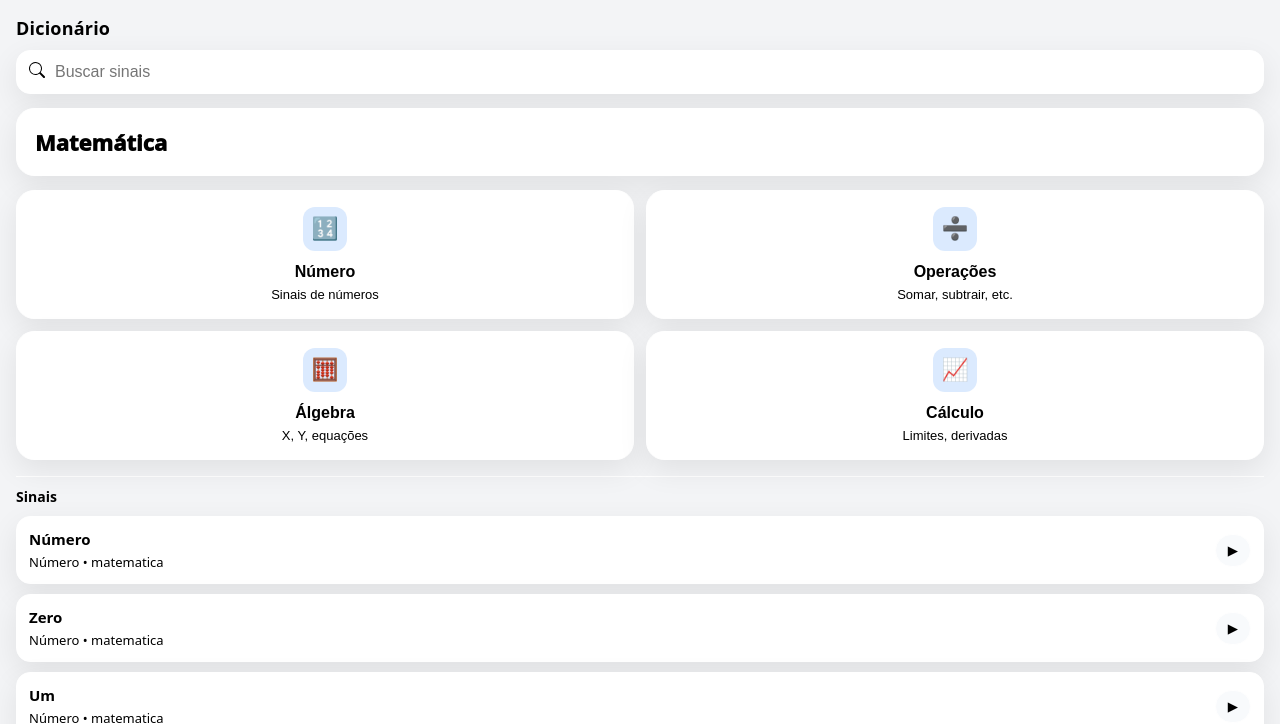
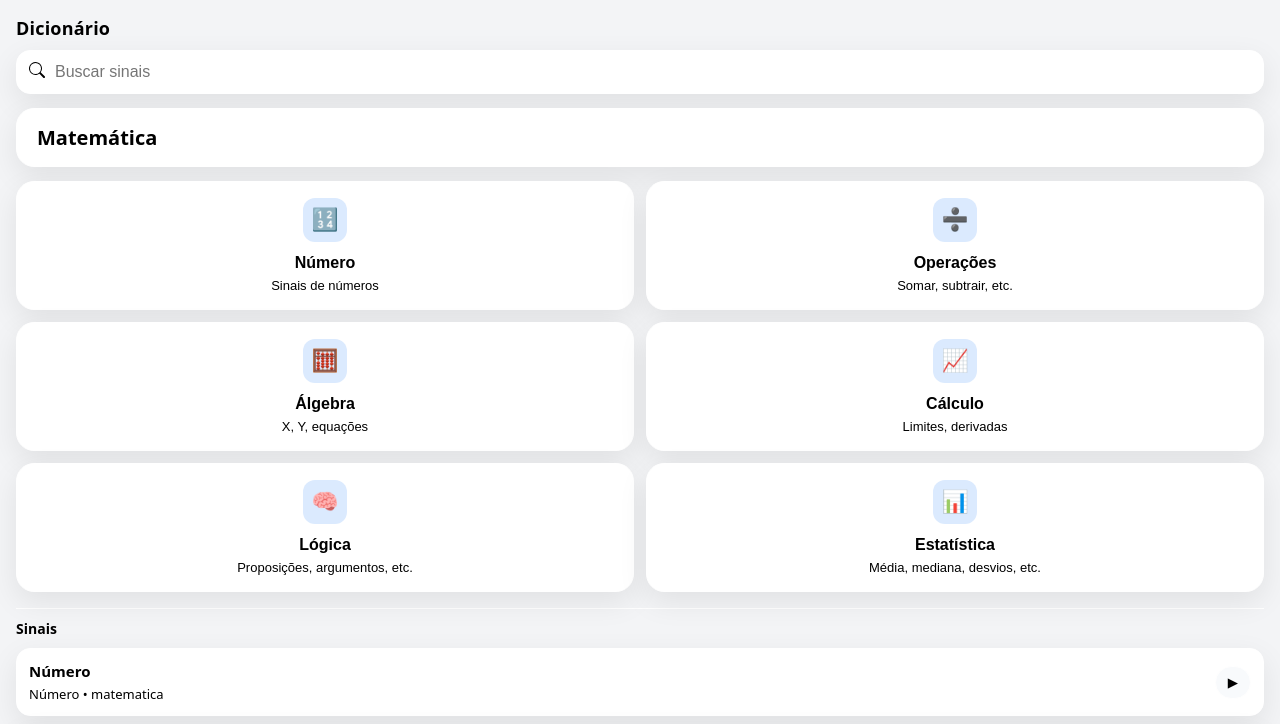
Before and after one commit to Flamilani/app-matlibras, a plain HTML site: page index.html in a window 1280 px wide. Both pictures are taken after a click on the button "Dicionário". Shown: the top 724 px of the page. Drawn offline with Linux system fonts and the light colour scheme.

Commit message:
feat: Implement a dictionary screen component

```diff
--- a/components/screen-dict.js
+++ b/components/screen-dict.js
@@ -51,6 +51,8 @@ class ScreenDict extends HTMLElement {
         operacoes: "➗",
         algebra: "🧮",
         calculo: "📈",
+        logica: "🧠",
+        estatistica: "📊",
       };
       const catIcon = iconsMap[cat.id] || "📘";
 
--- a/data.json
+++ b/data.json
@@ -3,7 +3,9 @@
     { "id": "numero", "title": "Número", "subtitle": "Sinais de números" },
     { "id": "operacoes", "title": "Operações", "subtitle": "Somar, subtrair, etc." },
     { "id": "algebra", "title": "Álgebra", "subtitle": "X, Y, equações" },
-    { "id": "calculo", "title": "Cálculo", "subtitle": "Limites, derivadas" }
+    { "id": "calculo", "title": "Cálculo", "subtitle": "Limites, derivadas" },
+    { "id": "logica", "title": "Lógica", "subtitle": "Proposições, argumentos, etc." },
+    { "id": "estatistica", "title": "Estatística", "subtitle": "Média, mediana, desvios, etc." }
   ],
   "signals": [
     { "id": "s1", "term": "Número", "category": "numero", "topic": "matematica", "video": "" },
--- a/styles/screen-dict.css
+++ b/styles/screen-dict.css
@@ -8,6 +8,7 @@
   background: var(--card);
   box-shadow: var(--shadow);
 }
+
 .top-search input {
   flex: 1;
   border: none;
@@ -22,12 +23,14 @@
   border: 1px solid var(--line);
   border-radius: var(--radius);
   box-shadow: var(--shadow);
-  padding: 18px;
+  padding: 15px;
+  padding-left: 20px;
 }
+
 .hero__title {
   margin: 0;
-  font-size: 22px;
-  font-weight: 1000;
+  font-size: 20px;
+  font-weight: 700;
 }
 
 .grid {
@@ -36,6 +39,7 @@
   grid-template-columns: 1fr 1fr;
   gap: 12px;
 }
+
 .grid-card {
   background: var(--card);
   border: 1px solid var(--line);
@@ -45,6 +49,7 @@
   cursor: pointer;
   text-align: center;
 }
+
 .grid-card__icon {
   width: 44px;
   height: 44px;
```
